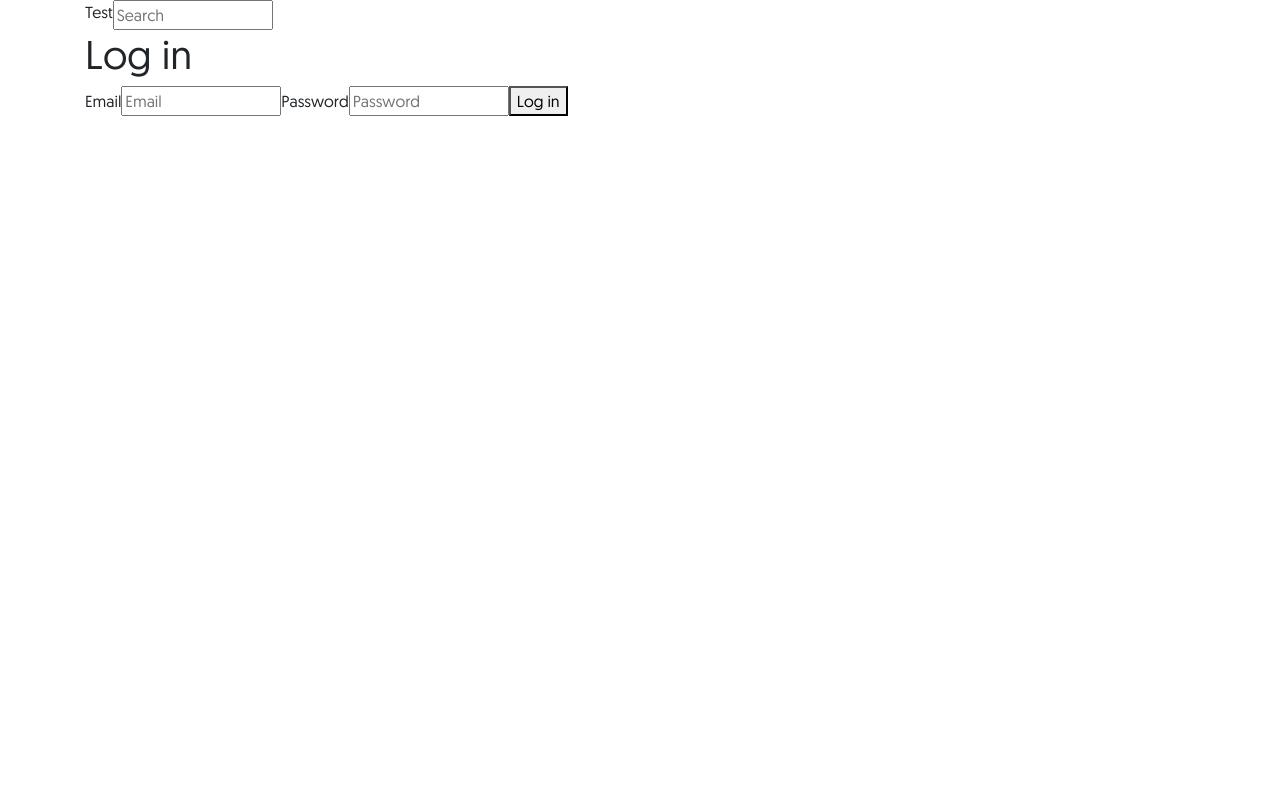
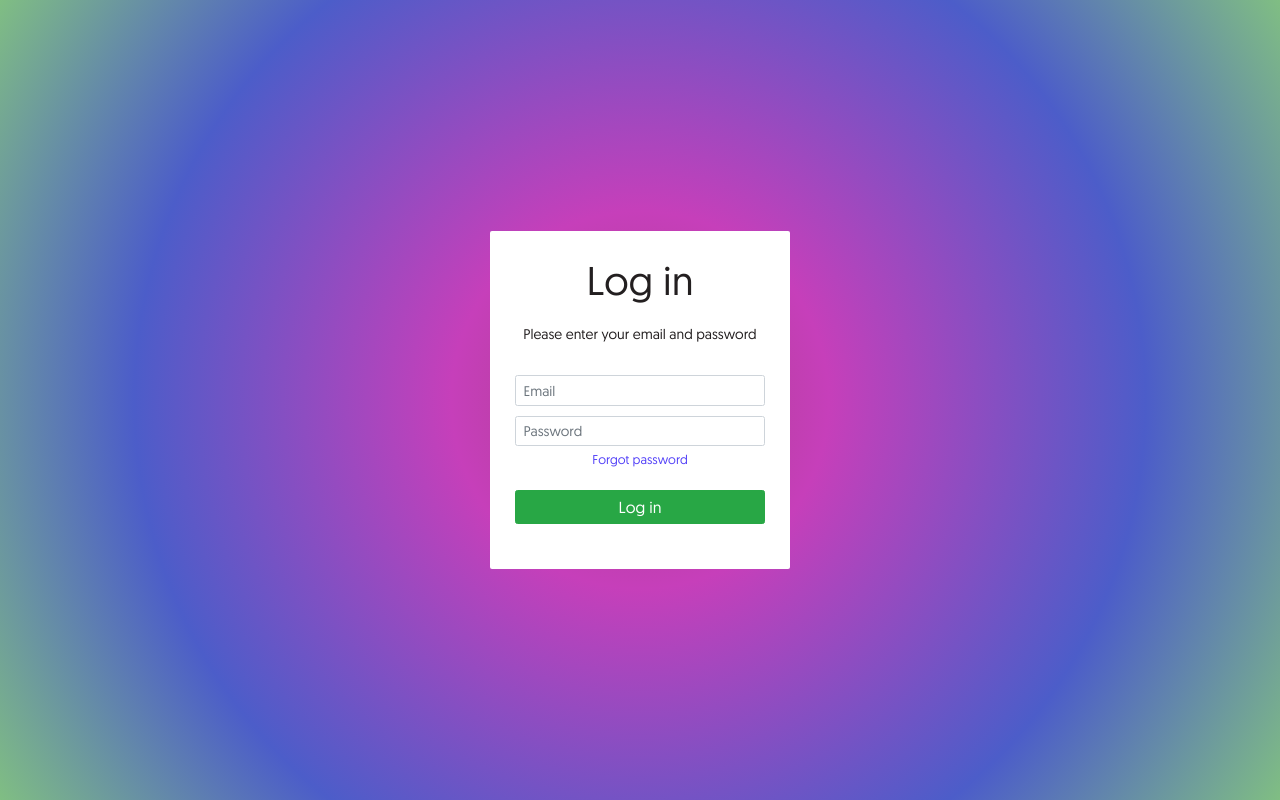
Before and after one commit to chrisdemetriad/bsc-proj, a React (Create React App) app: page /login in a window 1280 px wide. Built offline with nearby package versions, Linux system fonts and the light colour scheme; no server answers.

Commit message:
Styling the login/signup pages

```diff
--- a/package.json
+++ b/package.json
@@ -3,6 +3,7 @@
 	"version": "0.1.0",
 	"private": true,
 	"dependencies": {
+		"@emotion/core": "^10.0.28",
 		"@testing-library/jest-dom": "^4.2.4",
 		"@testing-library/react": "^9.5.0",
 		"@testing-library/user-event": "^7.2.1",
--- a/src/App.js
+++ b/src/App.js
@@ -23,7 +23,6 @@ function App() {
 		<AuthProvider>
 			<Suspense fallback={<div>Loading... </div>}>
 				<BrowserRouter>
-					<Header />
 					<Switch>
 						<PrivateRoute exact path="/adverts" component={Listing} />
 						<PrivateRoute exact path="/advert/:id" component={Ad} />
--- a/src/Auth/Login.js
+++ b/src/Auth/Login.js
@@ -1,5 +1,8 @@
+/** @jsx jsx */
+import { jsx, css, Global, ClassNames } from "@emotion/core";
+
 import React, { useCallback, useContext } from "react";
-import { Redirect, withRouter } from "react-router-dom";
+import { Redirect, withRouter, Link } from "react-router-dom";
 import app from "../.base";
 import { AuthContext } from "../Auth";
 
@@ -24,21 +27,64 @@ const Login = ({ history }) => {
 		return <Redirect to="/" />;
 	}
 
+	const base = css`
+		display: flex;
+		align-items: center;
+		min-height: 100vh;
+		justify-content: center;
+		background: rgb(34, 193, 195);
+		background: radial-gradient(circle, rgba(34, 193, 195, 1) 0%, rgba(169, 62, 136, 1) 0%, rgba(198, 63, 186, 1) 25%, rgba(76, 93, 201, 1) 67%, rgba(128, 190, 131, 1) 100%, rgba(45, 168, 253, 1) 100%);
+	`;
+
+	const formContainer = css`
+		background: white;
+		padding: 25px;
+		border-radius: 2px;
+		text-align: center;
+		width: 300px;
+	`;
+
+	const title = css`
+		margin-bottom: 20px;
+		font-size: 4rem;
+	`;
+
+	const button = css`
+		margin: 20px 0;
+		width: 100%;
+		font-size: 1.6rem;
+	`;
+
+	const subtitle = css`
+		margin-bottom: 30px;
+		font-size: 1.4rem;
+	`;
+
 	return (
-		<div>
-			<h1>Log in</h1>
-			<form onSubmit={handleLogin}>
-				<label>
-					Email
-					<input name="email" type="email" placeholder="Email" />
-				</label>
-				<label>
-					Password
-					<input name="password" type="password" placeholder="Password" />
-				</label>
-				<button type="submit">Log in</button>
-			</form>
-		</div>
+		<React.Fragment>
+			<div css={base}>
+				<div css={formContainer}>
+					<h1 css={title}>Log in</h1>
+					<form onSubmit={handleLogin}>
+						<p css={subtitle}>Please enter your email and password</p>
+						<div className="form-group">
+							<input name="email" type="email" placeholder="Email" className="form-control" />
+						</div>
+						<div className="form-group m-0">
+							<input name="password" type="password" placeholder="Password" className="form-control" />
+						</div>
+						<div>
+							<small>
+								<Link to="/forgot">Forgot password</Link>
+							</small>
+						</div>
+						<button className="btn btn-success" type="submit" css={button}>
+							Log in
+						</button>
+					</form>
+				</div>
+			</div>
+		</React.Fragment>
 	);
 };
 
--- a/src/Auth/Signup.js
+++ b/src/Auth/Signup.js
@@ -1,8 +1,11 @@
+/** @jsx jsx */
+import { jsx, css, Global, ClassNames } from "@emotion/core";
+
 import React, { useCallback } from "react";
-import { withRouter } from "react-router-dom";
+import { withRouter, Link } from "react-router-dom";
 import app from "./../.base";
 
-const SignUp = ({ history }) => {
+const Signup = ({ history }) => {
 	const handleSignUp = useCallback(
 		async (event) => {
 			event.preventDefault();
@@ -17,22 +20,62 @@ const SignUp = ({ history }) => {
 		[history]
 	);
 
+	const base = css`
+		display: flex;
+		align-items: center;
+		min-height: 100vh;
+		justify-content: center;
+		background: rgb(34, 193, 195);
+		background: radial-gradient(circle, rgba(34, 193, 195, 1) 0%, rgba(169, 62, 136, 1) 0%, rgba(198, 63, 186, 1) 25%, rgba(76, 93, 201, 1) 67%, rgba(128, 190, 131, 1) 100%, rgba(45, 168, 253, 1) 100%);
+	`;
+
+	const formContainer = css`
+		background: white;
+		padding: 25px;
+		border-radius: 2px;
+		text-align: center;
+		width: 300px;
+	`;
+
+	const title = css`
+		margin-bottom: 20px;
+		font-size: 4rem;
+	`;
+
+	const button = css`
+		margin: 20px 0;
+		width: 100%;
+		font-size: 1.6rem;
+	`;
+
+	const subtitle = css`
+		margin-bottom: 30px;
+		font-size: 1.4rem;
+	`;
+
 	return (
-		<div>
-			<h1>Sign up</h1>
-			<form onSubmit={handleSignUp}>
-				<label>
-					Email
-					<input name="email" type="email" placeholder="Email" />
-				</label>
-				<label>
-					Password
-					<input name="password" type="password" placeholder="Password" />
-				</label>
-				<button type="submit">Sign Up</button>
-			</form>
-		</div>
+		<React.Fragment>
+			<div css={base}>
+				<div css={formContainer}>
+					<h1 css={title}>Sign up</h1>
+					<form onSubmit={handleSignUp}>
+						<p css={subtitle}>
+							Already a member? <Link to="/login">Log in</Link>
+						</p>
+						<div className="form-group">
+							<input name="email" type="email" placeholder="Email" className="form-control" />
+						</div>
+						<div className="form-group m-0">
+							<input name="password" type="password" placeholder="Password" className="form-control" />
+						</div>
+						<button className="btn btn-success" type="submit" css={button}>
+							Sign up
+						</button>
+					</form>
+				</div>
+			</div>
+		</React.Fragment>
 	);
 };
 
-export default withRouter(SignUp);
+export default withRouter(Signup);
--- a/src/Home.js
+++ b/src/Home.js
@@ -1,15 +1,30 @@
+/** @jsx jsx */
+import { jsx, css, Global, ClassNames } from "@emotion/core";
+
 import React, { useContext } from "react";
 import { AuthContext } from "./Auth";
 import { Redirect } from "react-router-dom";
+import Header from "./Shared/Header";
+
+const base = css`
+	align-items: center;
+	min-height: 24em;
+	justify-content: center;
+`;
 
 const Home = () => {
 	const { currentUser } = useContext(AuthContext);
 	return (
-		<>
-			<h1 className="text1">Welcome to WHATEVER</h1>
+		<React.Fragment>
+			<div css={base}>
+				<Header />
+				<div className="">
+					<h1 className="text1">Welcome to Whatever</h1>
 
-			{currentUser && <Redirect to="/adverts" />}
-		</>
+					{currentUser && <Redirect to="/adverts" />}
+				</div>
+			</div>
+		</React.Fragment>
 	);
 };
 
--- a/src/PostAdvert.js
+++ b/src/PostAdvert.js
@@ -159,6 +159,7 @@ const PostAdvert = (props) => {
 	});
 
 	return (
+		<div className="container">
 			<form onSubmit={handleSubmit}>
 				<br />
 				<label>Title</label>
@@ -357,6 +358,7 @@ const PostAdvert = (props) => {
 			<br /> */}
 				<button type="submit">Submit</button>
 			</form>
+		</div>
 	);
 };
 
--- a/src/Shared/Header.js
+++ b/src/Shared/Header.js
@@ -6,7 +6,9 @@ const Header = () => {
 	return (
 		<>
 			<div className="clearfix">
-				<div className="float-left">Test</div>
+				<div className="float-left">
+					<span>5th Zone</span>
+				</div>
 				<div className="float-left">
 					<Search />
 				</div>
--- a/src/index.css
+++ b/src/index.css
@@ -1,8 +1,76 @@
+:root {
+	font-size: 62.5%;
+	color: #231f20;
+}
+
 body {
 	margin: 0;
-	font-family: geomanist-regular;
+	padding: 0;
+	font-family: geomanist-regular, sans-serif;
+	font-weight: 400;
+	font-style: normal;
+	font-size: 1.6rem;
+	-webkit-font-smoothing: antialiased;
+	-moz-osx-font-smoothing: grayscale;
+	color: #231f20;
 }
 
-.text1 {
-	font-family: geomanist-medium;
+body,
+html,
+.container-fluid {
+	height: 100%;
 }
+
+main {
+	max-height: 100%;
+	overflow-y: auto;
+}
+
+a {
+	color: #5341f8;
+	text-decoration: none;
+	transition: 2s all;
+}
+
+a:hover {
+	color: #170a91;
+}
+
+.form-control {
+	font-size: 1.4rem !important;
+}
+
+::-webkit-scrollbar-track {
+	border-radius: unset;
+}
+
+::-webkit-scrollbar {
+	width: 12px;
+	background: #f1f2f2;
+}
+
+::-webkit-scrollbar-thumb {
+	background-color: #86878f;
+	border: 2px solid #f1f2f2;
+}
+
+ul.list-unstyled li label,
+ul.list-unstyled li input {
+	vertical-align: middle;
+	margin: 0;
+	cursor: pointer;
+	line-height: 1;
+}
+
+*:focus,
+button:focus,
+.btn:focus,
+input:focus,
+select:focus,
+textarea:focus {
+	outline: none !important;
+	/* border: transparent;
+  border-color: inherit; */
+	-webkit-box-shadow: none;
+	box-shadow: none !important;
+}
--- a/src/index.js
+++ b/src/index.js
@@ -1,3 +1,5 @@
+/** @jsx jsx */
+import { jsx, css, Global, ClassNames } from "@emotion/core";
 import "./custom.scss";
 // import "bootstrap/dist/css/bootstrap.css";
 import "./fonts/geomanist-regular-webfont.ttf";
@@ -8,11 +10,15 @@ import "./index.css";
 import App from "./App";
 import * as serviceWorker from "./serviceWorker";
 
+const base = css`
+	display: flex;
+	flex-direction: column;
+`;
 ReactDOM.render(
 	<React.StrictMode>
-		<div className="container">
+		<main css={base}>
 			<App />
-		</div>
+		</main>
 	</React.StrictMode>,
 	document.getElementById("root")
 );
```
Also changed, not shown: 1 other file (tests, documents, lock files or other folders). Lines whose indentation alone changed are shown as unchanged.
